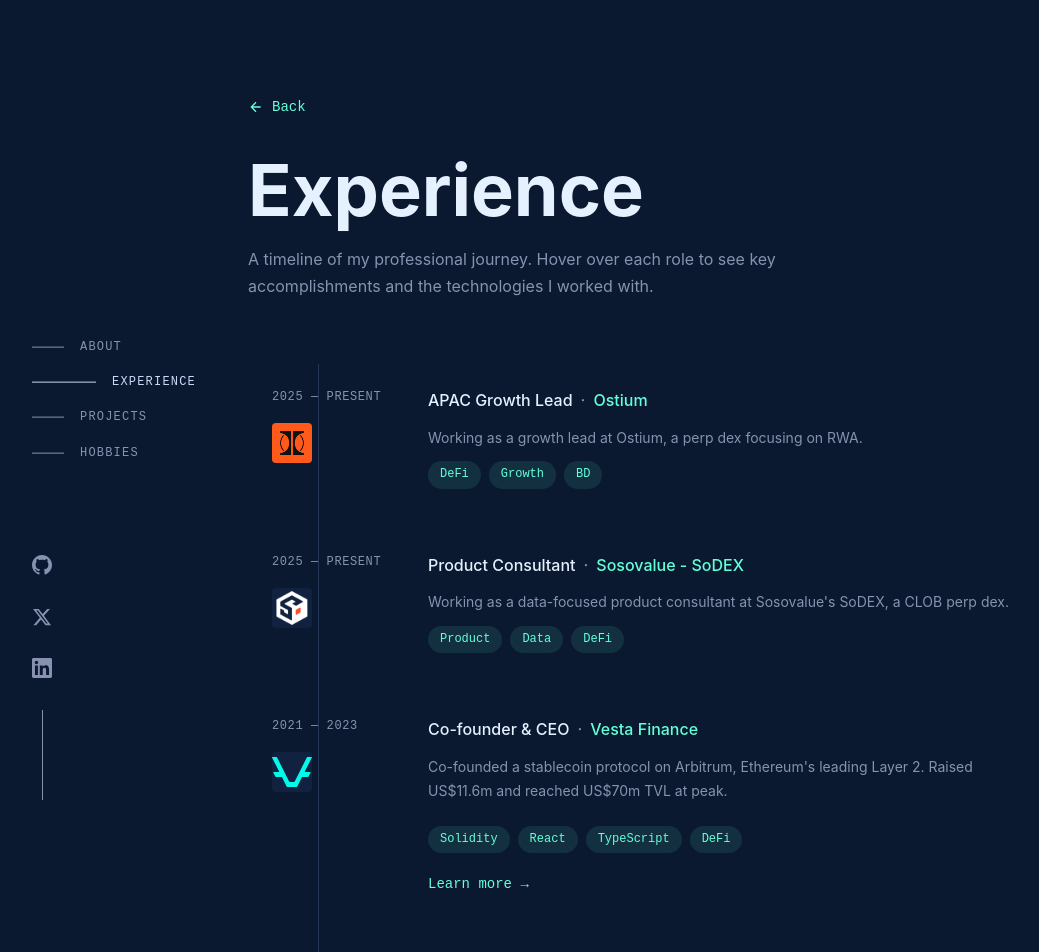
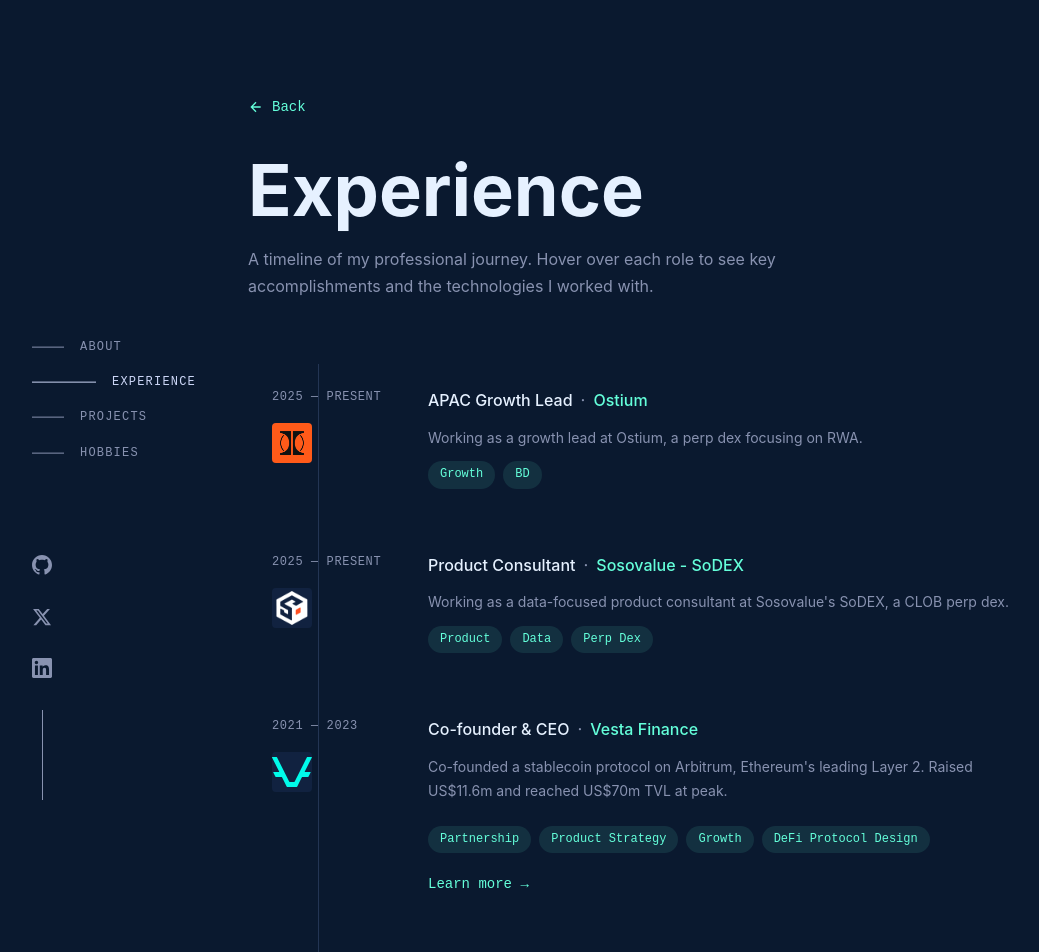
Before and after one commit to ze-codes/ze-codes.github.io, a React (Vite) app: page /experiences in a window 1280 px wide. Shown: the top 952 px of the page, without its empty margins (0-1039 px from the left). Built offline with nearby package versions, Linux system fonts and the light colour scheme.

Commit message:
fix some words

```diff
--- a/src/components/Experiences.tsx
+++ b/src/components/Experiences.tsx
@@ -12,7 +12,7 @@
     description:
       "Working as a growth lead at Ostium, a perp dex focusing on RWA.",
     accomplishments: [],
-    technologies: ["DeFi", "Growth", "BD"],
+    technologies: ["Growth", "BD"],
   },
   {
     id: "2",
@@ -23,7 +23,7 @@
     description:
       "Working as a data-focused product consultant at Sosovalue's SoDEX, a CLOB perp dex.",
     accomplishments: [],
-    technologies: ["Product", "Data", "DeFi"],
+    technologies: ["Product", "Data", "Perp Dex"],
   },
   {
     id: "3",
@@ -38,7 +38,12 @@
       "Generated US$6m+ in profits over 1.5 years",
       "Grew community from 0 to 30,000 members in 3 months",
     ],
-    technologies: ["Solidity", "React", "TypeScript", "DeFi"],
+    technologies: [
+      "Partnership",
+      "Product Strategy",
+      "Growth",
+      "DeFi Protocol Design",
+    ],
     learnMore: "/vesta-learnings",
   },
   {
@@ -54,7 +59,7 @@
       "Integrated 100+ DeFi protocols into the platform",
       "Led integration framework reducing dev time by 40%",
     ],
-    technologies: ["React", "Node.js", "TypeScript", "Web3"],
+    technologies: ["React", "Node.js", "TypeScript", "Solidity"],
   },
 ];
 
```
